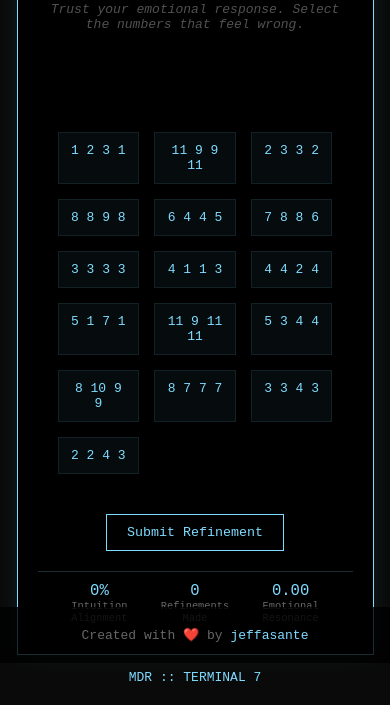
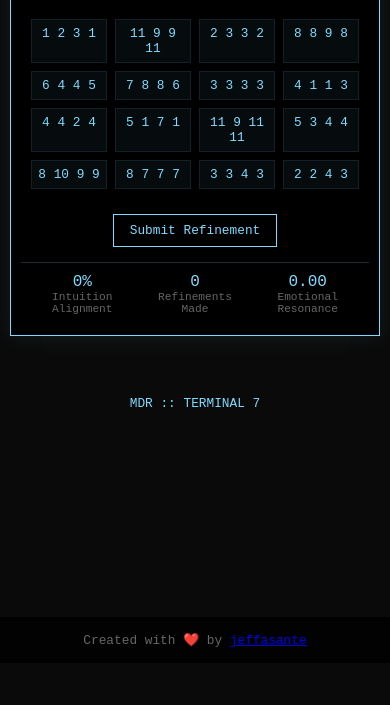
Before and after one commit to jeffasante/number-sense, a plain HTML site: page index.html in a window 390 px wide. Shown: the part 181-886 px from the top of the page. After the commit the page ends 844 px from the top, so only its background shows below. Drawn offline with Linux system fonts and the light colour scheme.

Commit message:
modified readme and mobile responsiveness

```diff
--- a/index.html
+++ b/index.html
@@ -2,58 +2,71 @@
 <html>
 <head>
     <title>Emotional Data Refinement</title>
+    <meta name="viewport" content="width=device-width, initial-scale=1.0">
     <style>
+        * {
+            box-sizing: border-box;
+            margin: 0;
+            padding: 0;
+        }
+
         body {
             background-color: #0a0a0a;
             color: #7FDBFF;
             font-family: monospace;
-            margin: 0;
-            padding: 20px;
+            padding: 10px;
+            min-height: 100vh;
             display: flex;
             flex-direction: column;
             align-items: center;
-            min-height: 100vh;
         }
 
         .terminal {
-            width: 800px;
-            max-width: 90%;
+            width: 100%;
+            max-width: 800px;
             background: #000;
             border: 1px solid #7FDBFF;
-            padding: 20px;
+            padding: 15px;
             box-shadow: 0 0 20px rgba(127, 219, 255, 0.1);
+            margin-bottom: 60px;
         }
 
         .header {
             text-align: center;
-            margin-bottom: 30px;
-            opacity: 0.8;
+            margin-bottom: 20px;
+        }
+
+        .header h1 {
+            font-size: clamp(1.2rem, 4vw, 1.8rem);
+            margin-bottom: 10px;
         }
 
         .instruction {
             color: #666;
             text-align: center;
-            margin-bottom: 20px;
+            margin-bottom: 15px;
             font-style: italic;
+            font-size: clamp(0.8rem, 3vw, 1rem);
         }
 
         .data-field {
             display: grid;
-            grid-template-columns: repeat(auto-fill, minmax(60px, 1fr));
-            gap: 15px;
-            padding: 20px;
+            grid-template-columns: repeat(auto-fit, minmax(70px, 1fr));
+            gap: 10px;
+            padding: 15px;
             background: rgba(0, 0, 0, 0.3);
-            margin-bottom: 20px;
+            margin-bottom: 15px;
         }
 
         .number-group {
-            padding: 10px;
+            padding: 8px;
             background: rgba(127, 219, 255, 0.05);
             border: 1px solid rgba(127, 219, 255, 0.1);
             cursor: pointer;
             text-align: center;
             transition: all 0.3s ease;
             position: relative;
+            font-size: clamp(0.8rem, 3vw, 1rem);
         }
 
         .number-group:hover {
@@ -70,10 +83,11 @@
             bottom: -20px;
             left: 50%;
             transform: translateX(-50%);
-            font-size: 0.8em;
+            font-size: 0.7em;
             opacity: 0;
             transition: opacity 0.3s;
             white-space: nowrap;
+            z-index: 1;
         }
 
         .number-group:hover .response-text {
@@ -81,9 +95,10 @@
         }
 
         .metrics {
-            display: flex;
-            justify-content: space-between;
-            margin-top: 20px;
+            display: grid;
+            grid-template-columns: repeat(auto-fit, minmax(100px, 1fr));
+            gap: 10px;
+            margin-top: 15px;
             padding: 10px;
             border-top: 1px solid rgba(127, 219, 255, 0.2);
         }
@@ -93,22 +108,23 @@
         }
 
         .metric-value {
-            font-size: 1.2em;
+            font-size: clamp(1rem, 3vw, 1.2rem);
             color: #7FDBFF;
         }
 
         .metric-label {
-            font-size: 0.8em;
+            font-size: clamp(0.7rem, 2.5vw, 0.8rem);
             color: #666;
         }
 
         .emotional-prompt {
             text-align: center;
-            margin: 20px 0;
+            margin: 15px 0;
             font-style: italic;
             color: #999;
             opacity: 0;
             transition: opacity 0.5s;
+            font-size: clamp(0.8rem, 3vw, 1rem);
         }
 
         .emotional-prompt.visible {
@@ -119,26 +135,27 @@
             background: none;
             border: 1px solid #7FDBFF;
             color: #7FDBFF;
-            padding: 10px 20px;
+            padding: 8px 16px;
             cursor: pointer;
             display: block;
-            margin: 20px auto;
+            margin: 15px auto;
             font-family: monospace;
             transition: all 0.3s;
+            font-size: clamp(0.8rem, 3vw, 1rem);
         }
 
         #submitBtn:hover {
             background: rgba(127, 219, 255, 0.1);
         }
 
-
-         /* How to play styles */
         .how-to-play {
             background: rgba(0, 0, 0, 0.8);
             border: 1px solid #7FDBFF;
-            padding: 20px;
-            margin-bottom: 20px;
+            padding: 15px;
+            margin-bottom: 15px;
             display: none;
+            width: 100%;
+            max-width: 800px;
         }
 
         .how-to-play.visible {
@@ -147,7 +164,13 @@
 
         .how-to-play h2 {
             color: #7FDBFF;
-            margin-top: 0;
+            margin-bottom: 10px;
+            font-size: clamp(1rem, 3.5vw, 1.4rem);
+        }
+
+        .how-to-play p {
+            font-size: clamp(0.8rem, 3vw, 1rem);
+            margin-bottom: 8px;
         }
 
         .toggle-how-to {
@@ -157,47 +180,48 @@
             padding: 5px 10px;
             cursor: pointer;
             font-family: monospace;
-            margin-bottom: 20px;
+            margin-bottom: 15px;
+            font-size: clamp(0.8rem, 3vw, 1rem);
         }
 
-          /* Footer styles */
         .footer {
             text-align: center;
-            padding: 20px;
+            padding: 15px;
             color: #666;
             position: fixed;
             bottom: 0;
             width: 100%;
             background: rgba(0, 0, 0, 0.8);
+            font-size: clamp(0.8rem, 3vw, 1rem);
         }
 
-        .footer-text {
-            margin: 0;
+        .terminal-id {
+            font-size: clamp(0.8rem, 3vw, 1rem);
+            margin-bottom: 15px;
         }
 
-        .heart {
-            color: #ff4444;
-            animation: beat 1s infinite;
+        @media (max-width: 480px) {
+            .terminal {
+                padding: 10px;
             }
 
-        .footer-link {
-            color: #7FDBFF;
-            text-decoration: none;
+            .data-field {
+                grid-template-columns: repeat(auto-fit, minmax(60px, 1fr));
+                gap: 8px;
+                padding: 10px;
             }
 
-        .footer-link:hover {
-            text-decoration: underline;
+            .number-group {
+                padding: 6px;
             }
 
-        @keyframes beat {
-            0%, 100% { transform: scale(1); }
-            50% { transform: scale(1.1); }
+            .metrics {
+                grid-template-columns: repeat(auto-fit, minmax(80px, 1fr));
             }
-
+        }
     </style>
 </head>
 <body>
-
     <button class="toggle-how-to" onclick="toggleHowTo()">How to Play</button>
 
     <div class="how-to-play" id="howToPlay">
@@ -241,7 +265,7 @@
             </div>
         </div>
     </div>
-    <br/>
+
     <div class="terminal-id">MDR :: TERMINAL 7</div>
 
     <footer class="footer">
@@ -250,7 +274,6 @@
             <a href="https://github.com/jeffasante" target="_blank" class="footer-link">jeffasante</a>
         </p>
     </footer>
-
 
     <script>
         let selectedGroups = new Set();
@@ -267,20 +290,16 @@
         ];
 
         function generateNumberGroup() {
-            // Generate groups of numbers that might feel wrong
             let groups = [];
             for (let i = 0; i < 16; i++) {
                 let numbers = [];
-                // Create patterns that might trigger emotional responses
                 if (Math.random() < 0.3) {
-                    // Generate "unsettling" patterns
                     numbers = Array(4).fill().map(() =>
                         Math.floor(Math.random() * 9) + 1
                     ).sort((a, b) =>
                         Math.random() < 0.5 ? -1 : 1
                     );
                 } else {
-                    // Generate "normal" patterns
                     let base = Math.floor(Math.random() * 9) + 1;
                     numbers = [base, base, base, base].map(n =>
                         n + Math.floor(Math.random() * 3)
@@ -318,7 +337,6 @@
         }
 
         function updateMetrics() {
-            // Update metrics with intentionally vague calculations
             document.getElementById('intuitionScore').textContent =
                 `${Math.floor(Math.random() * 20 + selectedGroups.size * 5)}%`;
             document.getElementById('emotionalAccuracy').textContent =
@@ -334,10 +352,8 @@
             refinements++;
             document.getElementById('refinementCount').textContent = refinements;
 
-            // Show a new emotional prompt
             showEmotionalPrompt("Processing your emotional response...");
 
-            // Generate new numbers after a delay
             setTimeout(() => {
                 selectedGroups.clear();
                 displayNumbers();
@@ -359,7 +375,6 @@
             howTo.classList.toggle('visible');
         }
 
-
         // Initialize
         displayNumbers();
     </script>
```
Also changed, not shown: 1 other file. Lines whose indentation alone changed are shown as unchanged.
